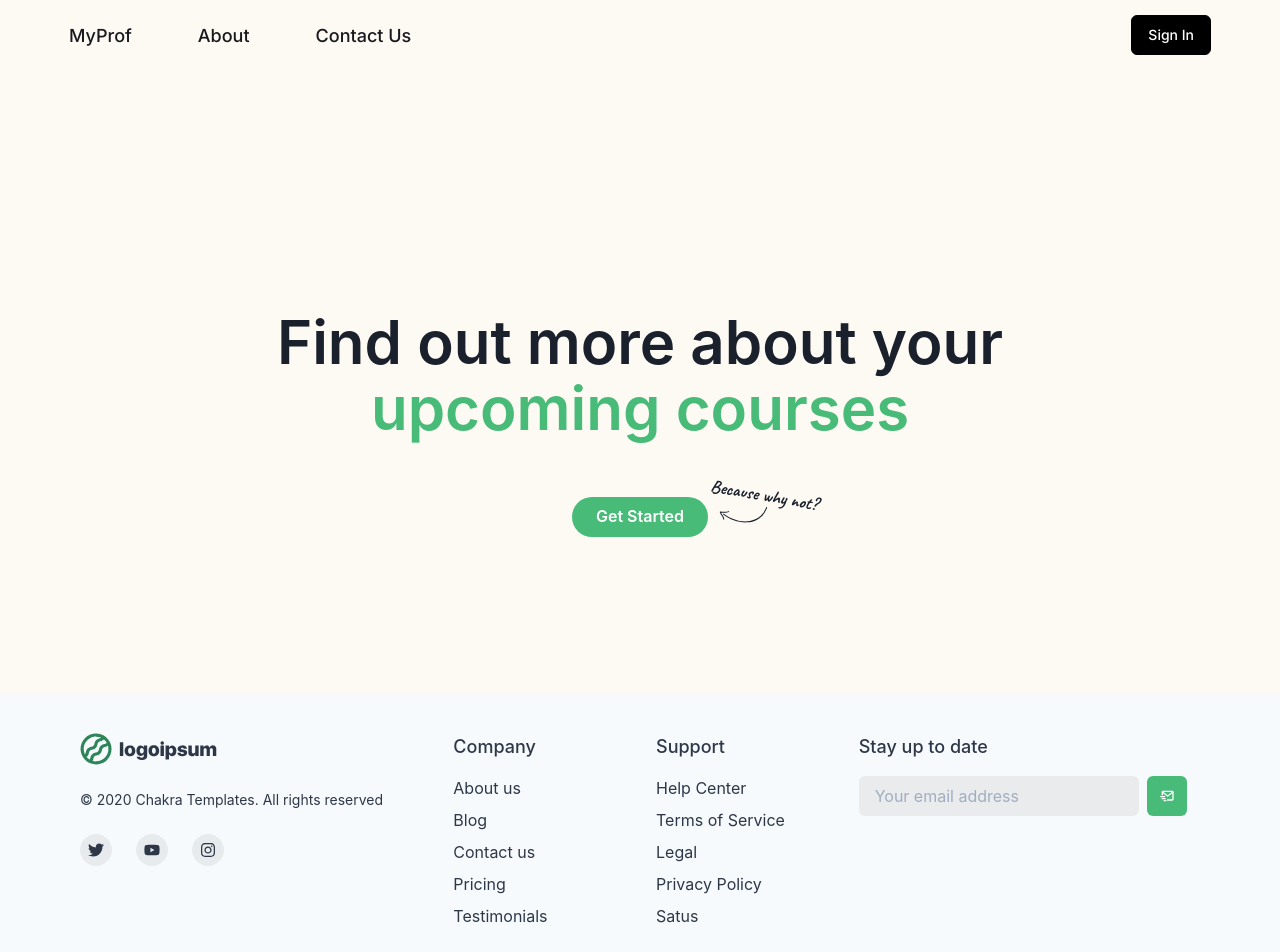
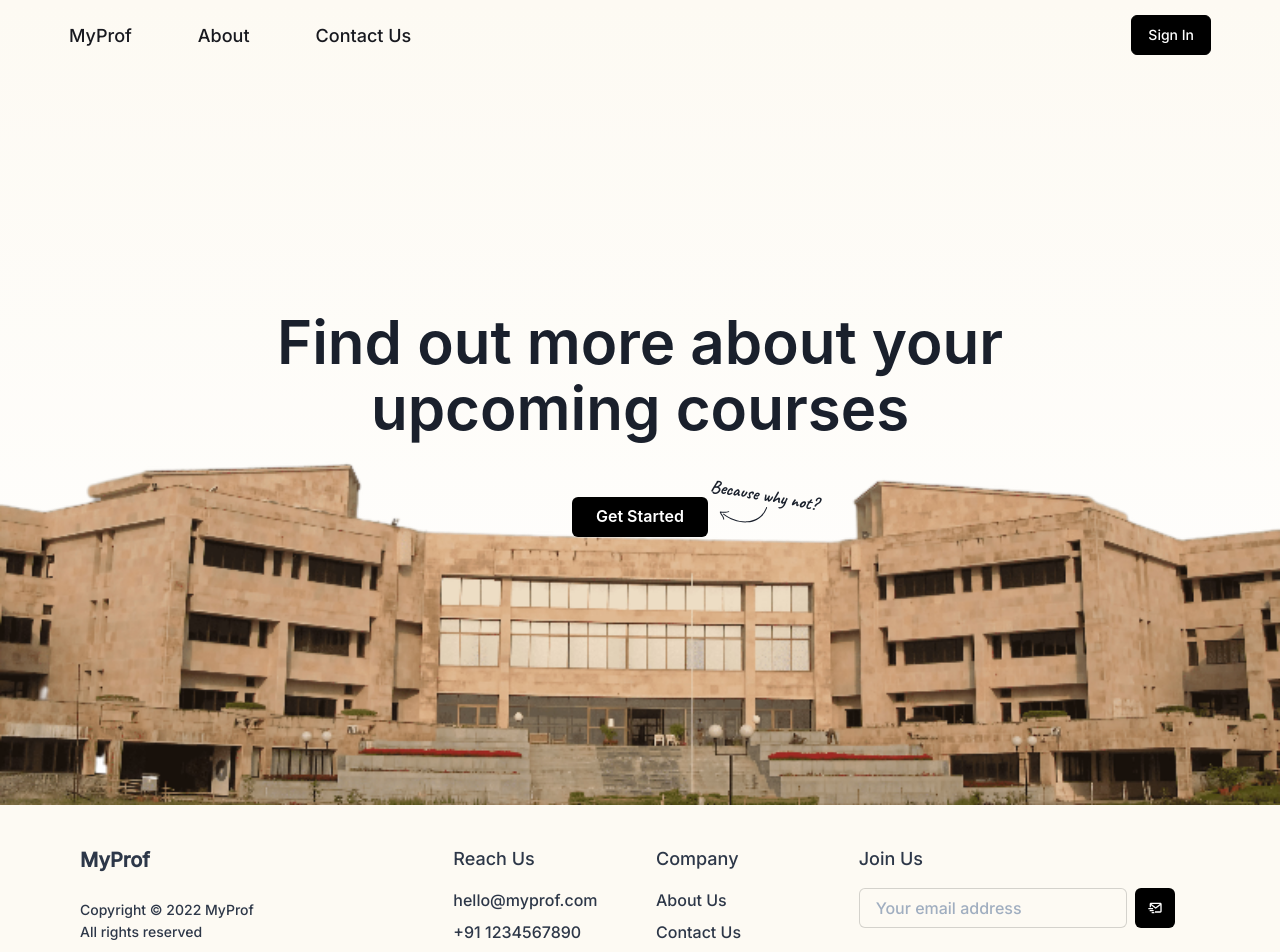
Before and after one commit to Raeskaa/myprof, a Next.js app: page / in a window 1280 px wide. Shown: the top 952 px of the page. Built offline with nearby package versions, Linux system fonts and the light colour scheme.

Commit message:
Fix Footer

```diff
--- a/components/Footer/index.js
+++ b/components/Footer/index.js
@@ -1,3 +1,4 @@
+import Head from 'next/head';
 import {
     Box,
     chakra,
@@ -69,23 +70,43 @@ const ListHeader = (props) => {
 
 export default function Footer() {
     return (
+        <>
+            <Head>
+                <link
+                    href="https://fonts.googleapis.com/css2?family=Inter:wght@500&display=swap"
+                    rel="stylesheet"
+                />
+            </Head>
             <Box
-            bg={useColorModeValue('gray.50', 'gray.900')}
+                // bg={useColorModeValue('gray.50', 'gray.900')}
+                fontFamily={'Inter'}
                 color={useColorModeValue('gray.700', 'gray.200')}
             >
                 <Container as={Stack} maxW={'6xl'} py={10}>
                     <SimpleGrid
-                    templateColumns={{ sm: '1fr 1fr', md: '2fr 1fr 1fr 2fr' }}
+                        templateColumns={{
+                            sm: '1fr 1fr',
+                            md: '2fr 1fr 1fr 2fr',
+                        }}
                         spacing={8}
                     >
                         <Stack spacing={6}>
                             <Box>
-                            <Logo
+                                {/* <Logo
                                 color={useColorModeValue('gray.700', 'white')}
-                            />
+                            /> */}
+                                <Text fontWeight={'600'} fontSize={'20px'}>
+                                    MyProf
+                                </Text>
                             </Box>
-                        <Text fontSize={'sm'}>
-                            © 2020 Chakra Templates. All rights reserved
+                            <Text
+                                fontSize={'14px'}
+                                fontWeight={'400'}
+                                lineHeight={'1.6'}
+                            >
+                                Copyright © 2022 MyProf
+                                <br />
+                                All rights reserved
                             </Text>
                             <Stack direction={'row'} spacing={6}>
                                 <SocialButton label={'Twitter'} href={'#'}>
@@ -100,38 +121,51 @@ export default function Footer() {
                             </Stack>
                         </Stack>
                         <Stack align={'flex-start'}>
-                        <ListHeader>Company</ListHeader>
-                        <Link href={'#'}>About us</Link>
-                        <Link href={'#'}>Blog</Link>
-                        <Link href={'#'}>Contact us</Link>
+                            <ListHeader fontSize={'20'} fontWeight={'500'}>
+                                Reach Us
+                            </ListHeader>
+                            <Link href={'#'}>hello@myprof.com</Link>
+                            <Link href={'#'}>+91 1234567890</Link>
+                            {/* <Link href={'#'}>Contact us</Link>
                             <Link href={'#'}>Pricing</Link>
-                        <Link href={'#'}>Testimonials</Link>
+                            <Link href={'#'}>Testimonials</Link> */}
                         </Stack>
                         <Stack align={'flex-start'}>
-                        <ListHeader>Support</ListHeader>
-                        <Link href={'#'}>Help Center</Link>
-                        <Link href={'#'}>Terms of Service</Link>
-                        <Link href={'#'}>Legal</Link>
+                            <ListHeader fontSize={'20'} fontWeight={'500'}>
+                                Company
+                            </ListHeader>
+                            <Link href={'#'}>About Us</Link>
+                            <Link href={'#'}>Contact Us</Link>
                             <Link href={'#'}>Privacy Policy</Link>
-                        <Link href={'#'}>Satus</Link>
                         </Stack>
                         <Stack align={'flex-start'}>
-                        <ListHeader>Stay up to date</ListHeader>
+                            <ListHeader>Join Us</ListHeader>
                             <Stack direction={'row'}>
                                 <Input
                                     placeholder={'Your email address'}
-                                bg={useColorModeValue(
-                                    'blackAlpha.100',
-                                    'whiteAlpha.100'
-                                )}
-                                border={0}
+                                    // bg={useColorModeValue(
+                                    //     'blackAlpha.100',
+                                    //     'whiteAlpha.100'
+                                    // )}
+                                    bg={'#FDFAF3'}
+                                    border={'1px solid'}
+                                    borderColor={'blackAlpha.300'}
                                     _focus={{
                                         bg: 'whiteAlpha.300',
+                                        border: '1px solid',
+                                        borderColor: 'blackAlpha.600'
                                     }}
                                 />
                                 <IconButton
-                                bg={useColorModeValue('green.400', 'green.800')}
-                                color={useColorModeValue('white', 'gray.800')}
+                                    // bg={useColorModeValue(
+                                    //     'green.400',
+                                    //     'green.800'
+                                    // )}
+                                    bg={'black'}
+                                    color={useColorModeValue(
+                                        'white',
+                                        'gray.800'
+                                    )}
                                     _hover={{
                                         bg: 'green.600',
                                     }}
@@ -143,5 +177,6 @@ export default function Footer() {
                     </SimpleGrid>
                 </Container>
             </Box>
+        </>
     );
 }
--- a/components/Header/index.js
+++ b/components/Header/index.js
@@ -48,7 +48,7 @@ export default function Header() {
             </Head>
             <Box>
                 <Flex
-                    bg={useColorModeValue('#FDFAF3', 'gray.800')}
+                    // bg={useColorModeValue('#FDFAF3', 'gray.800')}
                     color={useColorModeValue('gray.600', 'white')}
                     minH={'60px'}
                     mt={'5px'}
--- a/pages/_app.js
+++ b/pages/_app.js
@@ -24,7 +24,6 @@ function MyApp({ Component, pageProps }) {
                 />
             </Head>
             <ChakraProvider theme={theme}>
-                <Header />
                 <Component {...pageProps} />
             </ChakraProvider>
         </>
--- a/pages/index.js
+++ b/pages/index.js
@@ -1,6 +1,6 @@
-import Head from 'next/head'
-import Image from 'next/image'
-import styles from '../styles/Home.module.css'
+import Head from 'next/head';
+import Image from 'next/image';
+import styles from '../styles/Home.module.css';
 import {
     Box,
     Heading,
@@ -12,6 +12,7 @@ import {
     useColorModeValue,
     createIcon,
 } from '@chakra-ui/react';
+import Header from '../components/Header';
 import Footer from '../components/Footer';
 
 export default function Home() {
@@ -24,20 +25,25 @@ export default function Home() {
                 />
             </Head>
 
+            <div className={styles.container}>
+            <div className={styles.bgWrap}>
+                <Header />
                 <Container maxW={'3xl'} marginTop={'100px'}>
                     <Stack
                         as={Box}
                         textAlign={'center'}
                         spacing={{ base: 8, md: 14 }}
-          py={{ base: 20, md: 36 }}>
+                        py={{ base: 20, md: 36 }}
+                    >
                         <Heading
                             fontWeight={600}
                             fontSize={{ base: '2xl', sm: '4xl', md: '6xl' }}
-            lineHeight={'110%'}>
+                            lineHeight={'110%'}
+                        >
                             Find out more about your <br />
-            <Text as={'span'} color={'green.400'}>
+                            {/* <Text as={'span'} color={'green.400'}> */}
                             upcoming courses
-            </Text>
+                            {/* </Text> */}
                         </Heading>
                         {/* <Text color={'gray.500'}>
             Monetize your content by charging your most loyal readers and reward
@@ -49,15 +55,21 @@ export default function Home() {
                             spacing={3}
                             align={'center'}
                             alignSelf={'center'}
-            position={'relative'}>
+                            position={'relative'}
+                        >
                             <Button
-              colorScheme={'green'}
-              bg={'green.400'}
-              rounded={'full'}
+                                colorScheme={'black'}
+                                bg={'black'}
+                                // rounded={'full'}
                                 px={6}
                                 _hover={{
-                bg: 'green.500',
-              }}>
+                                    bg: 'white',
+                                    color: 'black',
+                                    border: 1,
+                                    borderStyle: 'solid',
+                                    borderColor: 'black',
+                                }}
+                            >
                                 Get Started
                             </Button>
                             {/* <Button variant={'link'} colorScheme={'blue'} size={'sm'}>
@@ -66,7 +78,10 @@ export default function Home() {
                             <Box>
                                 <Icon
                                     as={Arrow}
-                color={useColorModeValue('gray.800', 'gray.300')}
+                                    color={useColorModeValue(
+                                        'gray.800',
+                                        'gray.300'
+                                    )}
                                     w={71}
                                     position={'absolute'}
                                     right={-71}
@@ -78,16 +93,19 @@ export default function Home() {
                                     position={'absolute'}
                                     right={'-110px'}
                                     top={'-15px'}
-                transform={'rotate(10deg)'}>
+                                    transform={'rotate(10deg)'}
+                                >
                                     Because why not?
                                 </Text>
                             </Box>
                         </Stack>
                     </Stack>
                 </Container>
+                </div>
+            </div>
             <Footer />
         </>
-  )
+    );
 }
 
 const Arrow = createIcon({
--- a/styles/Home.module.css
+++ b/styles/Home.module.css
@@ -1,5 +1,16 @@
 .container {
-  padding: 0 2rem;
+  height: 100vh;
+  background: linear-gradient(to bottom, #FDFAF3, white);
+}
+
+.bgWrap {
+  height: 100%;
+  width: 100%;
+  background: url('../public/bg.png') no-repeat center center;
+  -webkit-background-size: cover;
+  -moz-background-size: cover;
+  -o-background-size: cover;
+  background-size: cover;
 }
 
 .main {
```
Also changed, not shown: public/bg.png (added). Lines whose indentation alone changed are shown as unchanged.
